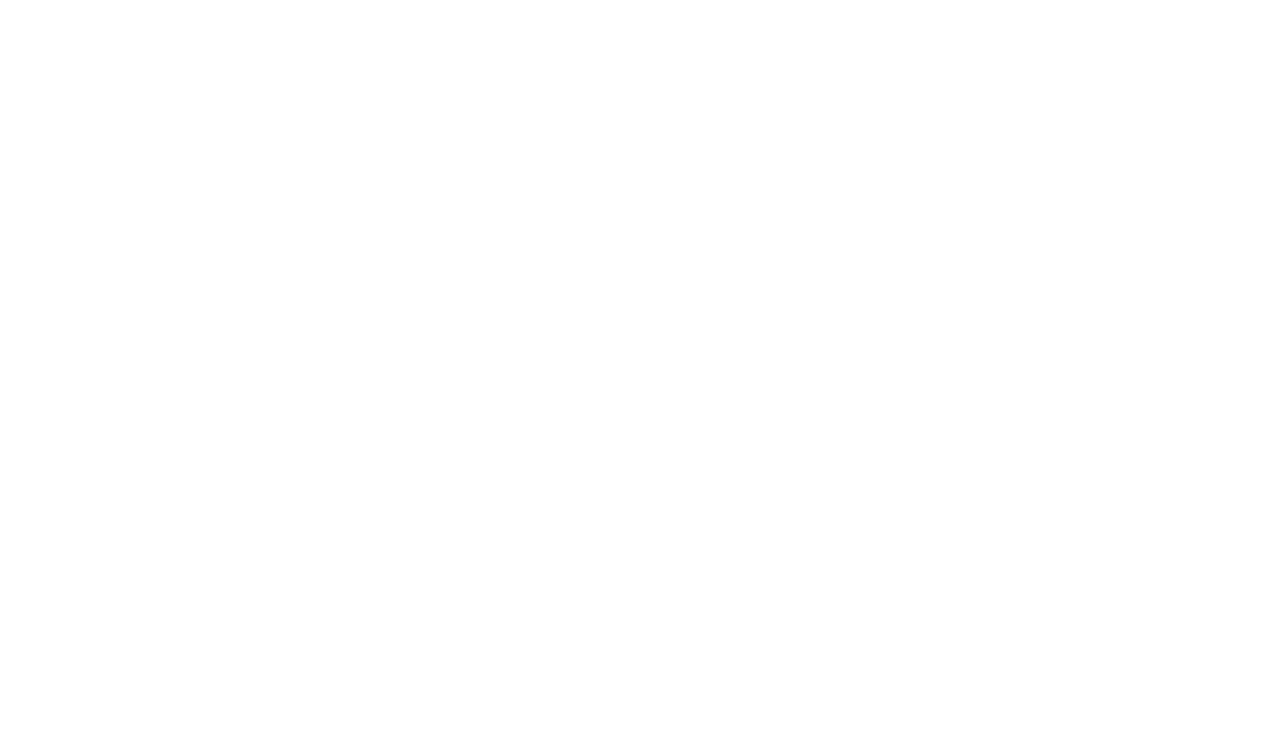
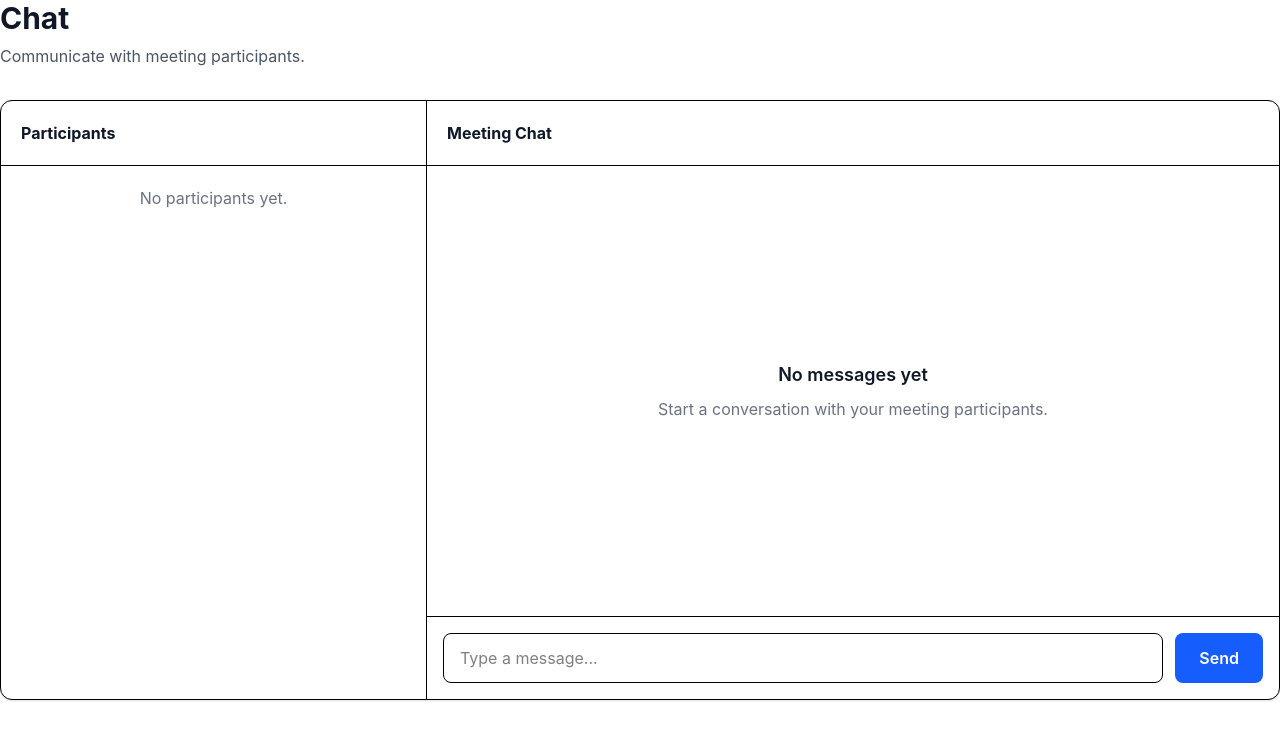
Before and after one commit to shemsu-melese/wabi-seminar, a React (Vite) app in the folder frontend/: page /chat in a window 1280 px wide. Before the commit this address had no page. Shown: the top 740 px of the page. Built offline with nearby package versions, Linux system fonts and the light colour scheme.

Commit message:
Add chat page and route

```diff
--- /dev/null
+++ b/frontend/src/pages/ChatPage.jsx
@@ -0,0 +1,75 @@
+function ChatPage() {
+  return (
+    <div>
+      {/* Page Header */}
+      <div className="mb-8">
+        <h1 className="text-3xl font-bold text-gray-900">
+          Chat
+        </h1>
+
+        <p className="mt-2 text-gray-600">
+          Communicate with meeting participants.
+        </p>
+      </div>
+
+      {/* Chat Container */}
+      <div className="grid min-h-[600px] overflow-hidden rounded-xl border bg-white shadow-sm md:grid-cols-3">
+
+        {/* Participants */}
+        <div className="border-r">
+          <div className="border-b p-5">
+            <h2 className="font-bold text-gray-900">
+              Participants
+            </h2>
+          </div>
+
+          <div className="p-5">
+            <p className="text-center text-gray-500">
+              No participants yet.
+            </p>
+          </div>
+        </div>
+
+        {/* Messages */}
+        <div className="flex flex-col md:col-span-2">
+
+          <div className="border-b p-5">
+            <h2 className="font-bold text-gray-900">
+              Meeting Chat
+            </h2>
+          </div>
+
+          <div className="flex flex-1 items-center justify-center p-6">
+            <div className="text-center">
+              <h3 className="text-lg font-semibold text-gray-900">
+                No messages yet
+              </h3>
+
+              <p className="mt-2 text-gray-500">
+                Start a conversation with your meeting participants.
+              </p>
+            </div>
+          </div>
+
+          {/* Message Input */}
+          <div className="border-t p-4">
+            <div className="flex gap-3">
+              <input
+                type="text"
+                placeholder="Type a message..."
+                className="flex-1 rounded-lg border px-4 py-3 outline-none focus:border-blue-500"
+              />
+
+              <button className="rounded-lg bg-blue-600 px-6 py-3 font-semibold text-white hover:bg-blue-700">
+                Send
+              </button>
+            </div>
+          </div>
+
+        </div>
+      </div>
+    </div>
+  );
+}
+
+export default ChatPage;
--- a/frontend/src/routes/AppRoutes.jsx
+++ b/frontend/src/routes/AppRoutes.jsx
@@ -8,6 +8,7 @@
 import MeetingPage from "../pages/MeetingPage";
 import MeetingHistoryPage from "../pages/MeetingHistoryPage";
 import AttendancePage from "../pages/AttendancePage";
+import ChatPage from "../pages/ChatPage";
 
 import PublicLayout from "../layouts/PublicLayout";
 import DashboardLayout from "../layouts/DashboardLayout";
@@ -37,6 +38,7 @@
             element={<AttendancePage />}
           />
         </Route>
+        <Route path="/chat" element={<ChatPage />} />
 
       </Routes>
     </BrowserRouter>
```
